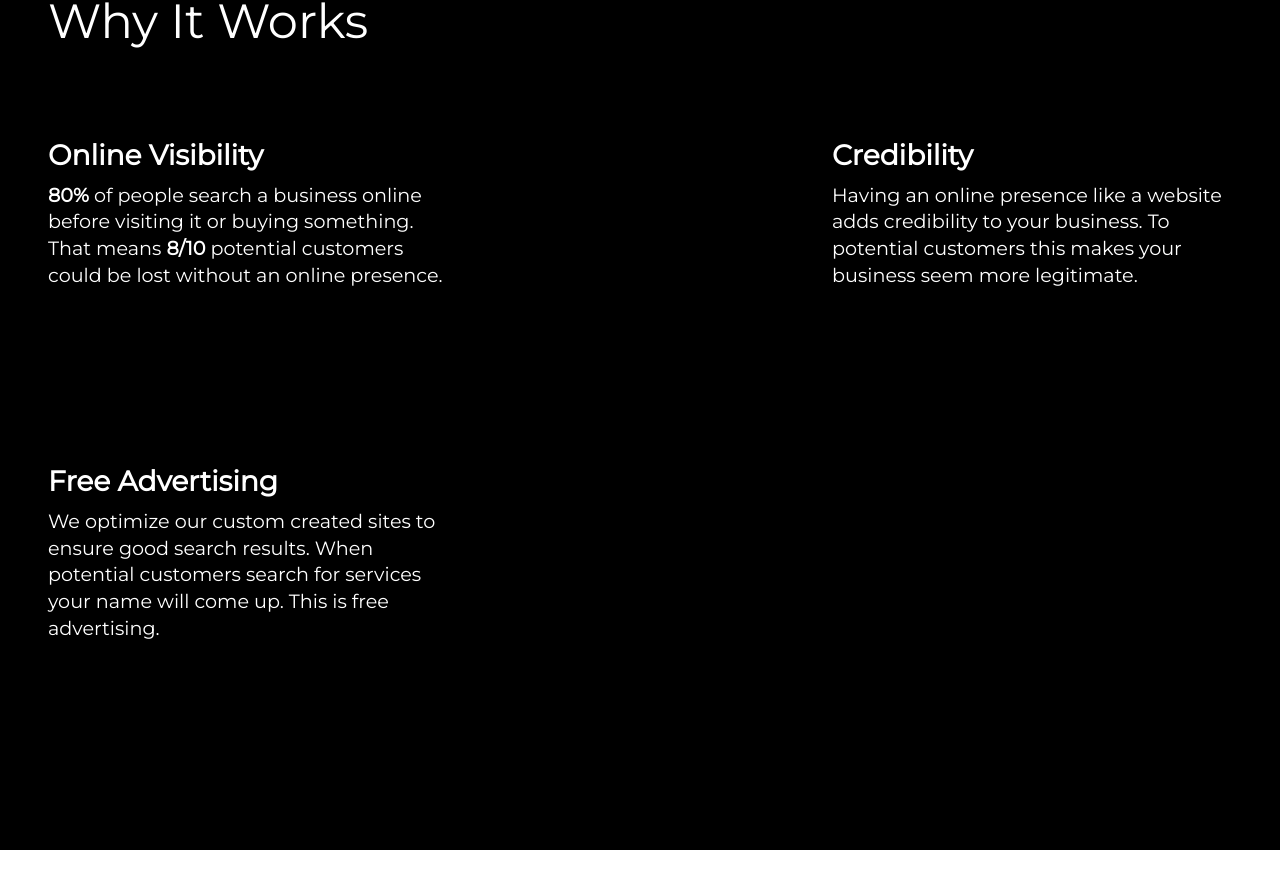
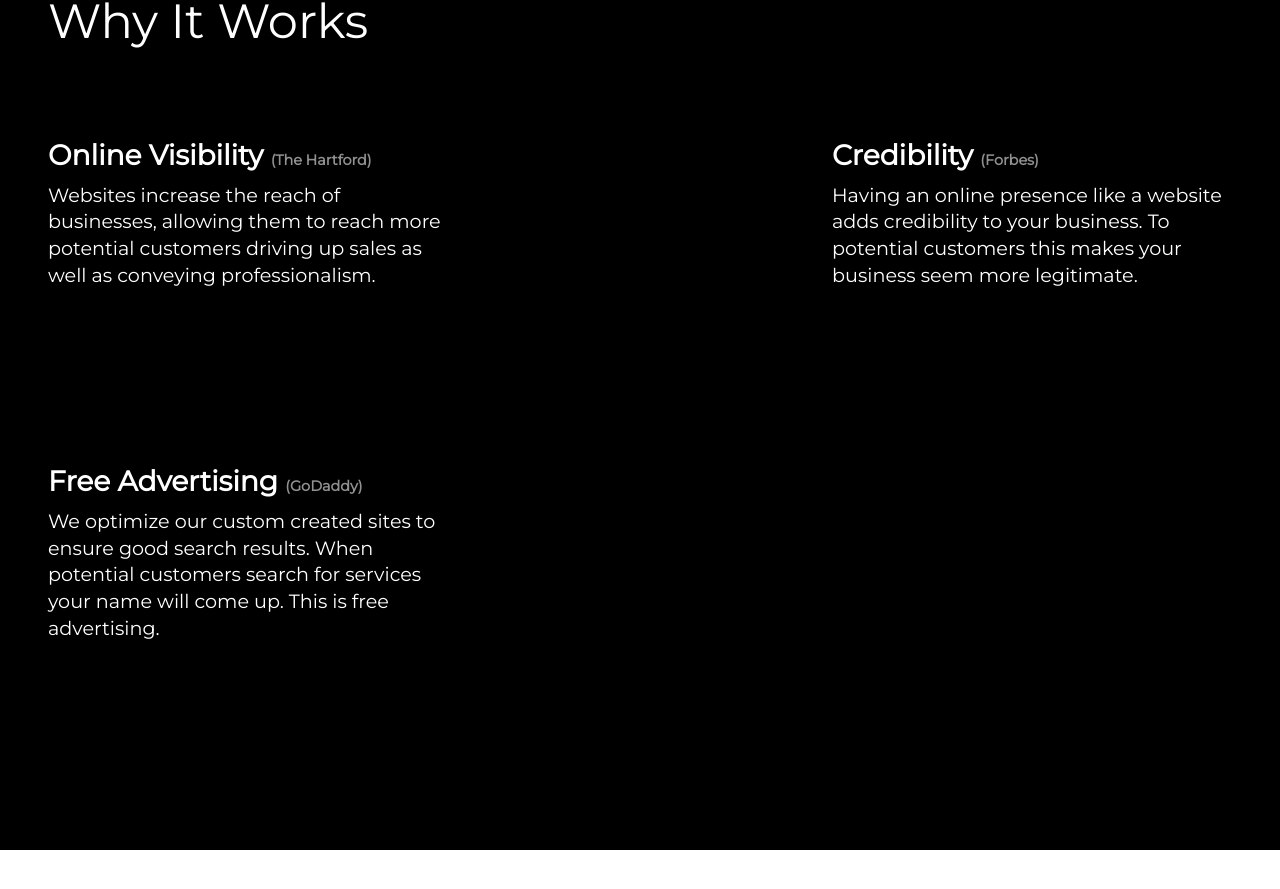
Before and after one commit to almaraz333/ranger-code, a React (Create React App) app: page / in a window 1280 px wide. Shown: the part 3728-4617 px from the top of the page. Built offline with nearby package versions, Linux system fonts and the light colour scheme.

Commit message:
Fix: add links to why it works

```diff
--- a/src/components/WhyItWorks/WhyItWorks.scss
+++ b/src/components/WhyItWorks/WhyItWorks.scss
@@ -32,6 +32,11 @@
             a {
                 text-decoration: none;
                 color: #fff;
+
+                span {
+                    font-size: 0.9rem;
+                    color: rgb(145 145 145);
+                }
             }
 
             span {
--- a/src/components/WhyItWorks/WhyItWorks.tsx
+++ b/src/components/WhyItWorks/WhyItWorks.tsx
@@ -9,19 +9,18 @@ export const WhyItWorks: React.FC<WhyItWorksProps> = () => {
         <div className="why-it-works-item">
           <h3>
             <a href="https://www.thehartford.com/business-insurance/strategy/building-website/10-reasons-need-website">
-              Online Visibility
+              Online Visibility <span>(The Hartford)</span>
             </a>
           </h3>
           <p>
-            <span>80%</span> of people search a business online before visiting it or buying something. That means
-            <span> 8/10 </span>
-            potential customers could be lost without an online presence.
+            Websites increase the reach of businesses, allowing them to reach more potential customers driving up sales
+            as well as conveying professionalism.
           </p>
         </div>
         <div className="why-it-works-item">
           <h3>
             <a href="https://www.forbes.com/sites/theyec/2020/02/03/why-every-business-needs-a-website/?sh=7c0912716e75">
-              Credibility
+              Credibility <span>(Forbes)</span>
             </a>
           </h3>
           <p>
@@ -31,7 +30,9 @@ export const WhyItWorks: React.FC<WhyItWorksProps> = () => {
         </div>
         <div className="why-it-works-item">
           <h3>
-            <a href="https://www.godaddy.com/garage/why-need-small-business-website/">Free Advertising</a>
+            <a href="https://www.godaddy.com/garage/why-need-small-business-website/">
+              Free Advertising <span>(GoDaddy)</span>
+            </a>
           </h3>
           <p>
             We optimize our custom created sites to ensure good search results. When potential customers search for
```
